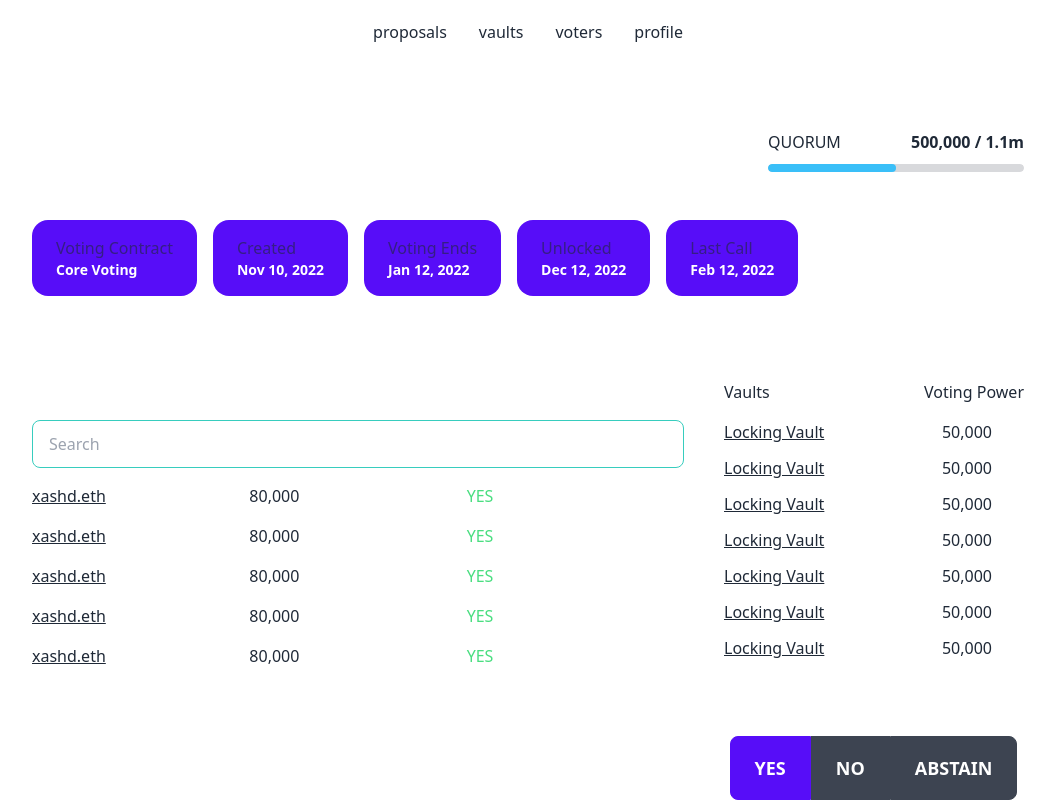
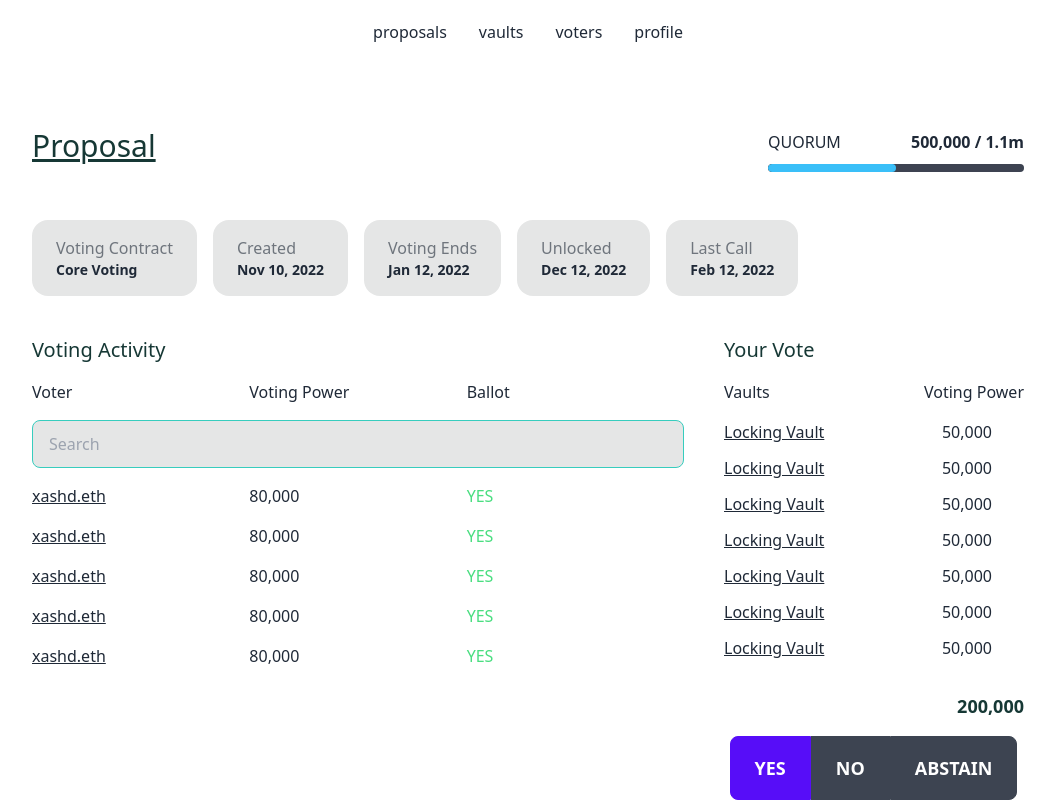
Before and after one commit to delvtech/council-kit, a Next.js app in the folder apps/council-ui/: page /proposals/details in a window 1280 px wide. Shown: the whole page, without its empty margins (112-1167 px from the left). Built offline with nearby package versions, Linux system fonts and the light colour scheme; what wagmi would draw is missing.

Commit message:
fixed daisy default colors

```diff
--- a/apps/council-ui/pages/proposals/details.tsx
+++ b/apps/council-ui/pages/proposals/details.tsx
@@ -9,7 +9,7 @@ export default function ProposalPage(): ReactElement {
     <div className="m-auto mt-16 flex max-w-5xl flex-col items-start gap-y-10 px-4">
       {/* Page Header */}
       <div className="flex w-full flex-wrap items-center gap-4">
-        <h1 className="mb-4 whitespace-nowrap text-3xl text-primary-content underline">
+        <h1 className="mb-4 whitespace-nowrap text-3xl text-accent-content underline">
           Proposal {id}
         </h1>
 
@@ -19,7 +19,7 @@ export default function ProposalPage(): ReactElement {
             <p className="ml-auto font-bold">500,000 / 1.1m</p>
           </div>
           <progress
-            className="flex-end shrink-1 daisy-progress daisy-progress-info w-48 sm:w-64"
+            className="flex-end shrink-1 daisy-progress daisy-progress-info w-48 bg-neutral sm:w-64"
             value="50"
             max="100"
           ></progress>
@@ -29,35 +29,35 @@ export default function ProposalPage(): ReactElement {
       {/* Statistics Row */}
       <div className="flex flex-wrap gap-4">
         <div className="daisy-stats">
-          <div className="daisy-stat bg-primary text-primary-content">
+          <div className="daisy-stat bg-base-300">
             <div className="daisy-stat-title">Voting Contract</div>
             <div className="daisy-stat-value text-sm">Core Voting</div>
           </div>
         </div>
 
         <div className="daisy-stats">
-          <div className="daisy-stat bg-primary text-primary-content">
+          <div className="daisy-stat bg-base-300">
             <div className="daisy-stat-title">Created</div>
             <div className="daisy-stat-value text-sm">Nov 10, 2022</div>
           </div>
         </div>
 
         <div className="daisy-stats">
-          <div className="daisy-stat bg-primary text-primary-content">
+          <div className="daisy-stat bg-base-300">
             <div className="daisy-stat-title">Voting Ends</div>
             <div className="daisy-stat-value text-sm">Jan 12, 2022</div>
           </div>
         </div>
 
         <div className="daisy-stats">
-          <div className="daisy-stat bg-primary text-primary-content">
+          <div className="daisy-stat bg-base-300">
             <div className="daisy-stat-title">Unlocked</div>
             <div className="daisy-stat-value text-sm">Dec 12, 2022</div>
           </div>
         </div>
 
         <div className="daisy-stats">
-          <div className="daisy-stat bg-primary text-primary-content">
+          <div className="daisy-stat bg-base-300">
             <div className="daisy-stat-title">Last Call</div>
             <div className="daisy-stat-value text-sm">Feb 12, 2022</div>
           </div>
@@ -66,16 +66,16 @@ export default function ProposalPage(): ReactElement {
 
       <div className="flex w-full flex-wrap gap-10 sm:gap-y-0">
         <div className="flex min-w-[280px] grow flex-col gap-y-4 sm:basis-[50%]">
-          <h1 className="text-xl text-primary-content">Voting Activity</h1>
+          <h1 className="text-xl text-accent-content">Voting Activity</h1>
           <div className="grid grid-cols-3">
-            <h2 className="text-secondary-content">Voter</h2>
-            <h2 className="text-secondary-content">Voting Power</h2>
-            <h2 className="text-secondary-content">Ballot</h2>
+            <h2>Voter</h2>
+            <h2>Voting Power</h2>
+            <h2>Ballot</h2>
           </div>
           <input
             type="text"
             placeholder="Search"
-            className="daisy-input-bordered daisy-input-accent daisy-input w-full"
+            className="daisy-input-bordered daisy-input-accent daisy-input w-full bg-base-300"
           />
 
           {/* Data Rows */}
@@ -112,9 +112,9 @@ export default function ProposalPage(): ReactElement {
 
         <div className="grow basis-[300px] md:grow-0">
           <div className="flex flex-col gap-y-4">
-            <h2 className="text-xl text-primary-content">Your Vote</h2>
+            <h2 className="text-xl text-accent-content">Your Vote</h2>
             <div className="flex">
-              <h3 className="">Vaults</h3>
+              <h3>Vaults</h3>
               <h3 className="ml-auto">Voting Power</h3>
             </div>
             <div className="flex max-h-64 flex-col gap-y-3 overflow-y-auto pr-8">
@@ -178,7 +178,7 @@ export default function ProposalPage(): ReactElement {
               <h2 className="text-lg text-secondary-content">
                 Total Voting Power
               </h2>
-              <h2 className="ml-auto text-lg font-bold text-primary-content">
+              <h2 className="ml-auto text-lg font-bold text-accent-content">
                 200,000
               </h2>
             </div>
```
